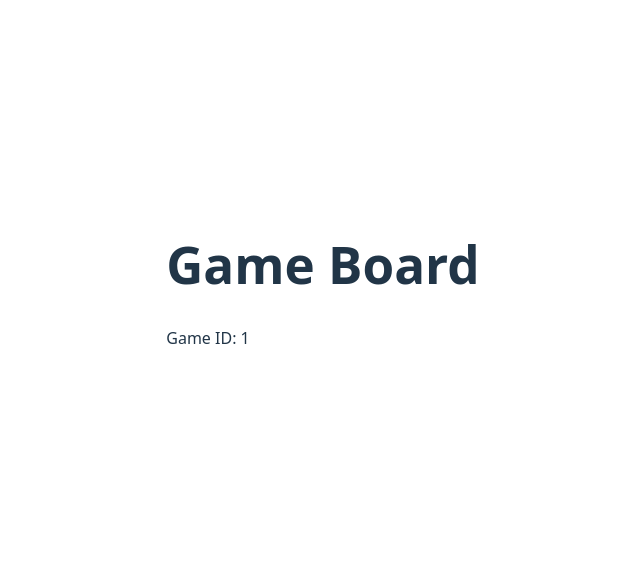
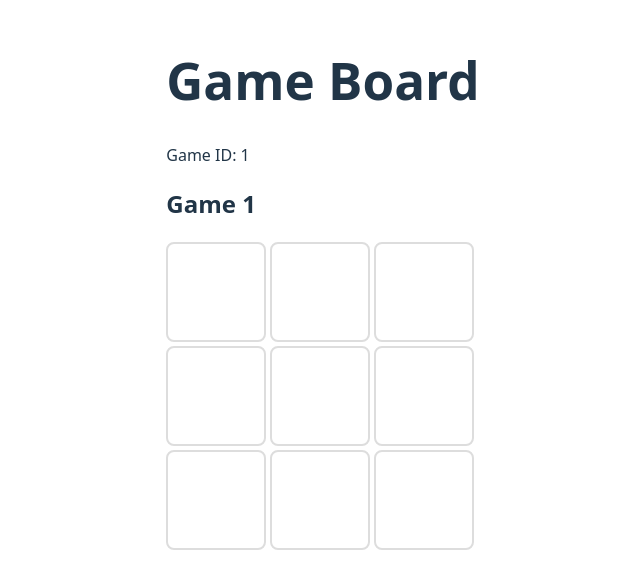
Before and after one commit to KevinOrfas/tic-tac-toe, a React (Vite) app in the folder client/: page /game/1 in a window 1280 px wide. Shown: the part 116-704 px from the top of the page, without its empty margins (317-957 px from the left). Built offline with nearby package versions, Linux system fonts and the light colour scheme.

Commit message:
Create the game Grid

```diff
--- a/client/src/App.tsx
+++ b/client/src/App.tsx
@@ -2,6 +2,7 @@ import './App.css';
 import { GamesList, type ResponseShape } from './components/GamesList.tsx';
 import { useEffect, useState } from 'react';
 import { Route, useLocation } from 'wouter';
+import { GameBoard } from './components/GameBoard.tsx';
 
 function HomePage() {
   const [, setLocation] = useLocation();
@@ -62,21 +63,12 @@ function HomePage() {
   );
 }
 
-function GameBoard({ params }: { params: { id: string } }) {
-  return (
-    <div>
-      <h1>Game Board</h1>
-      <p>Game ID: {params.id}</p>
-    </div>
-  );
-}
-
 function App() {
   return (
     <>
       <Route path="/" component={HomePage} />
       <Route path="/game/:id">
-        {(params) => <GameBoard params={params} />}
+        {(params) => <GameBoard gameId={params.id} />}
       </Route>
     </>
   );
--- /dev/null
+++ b/client/src/components/GameBoard.tsx
@@ -0,0 +1,40 @@
+interface GameBoardProps {
+  gameId: string;
+}
+export function GameBoard({ gameId }: GameBoardProps) {
+  const board = Array(9).fill(null);
+  return (
+    <div>
+      <h1>Game Board</h1>
+      <p>Game ID: {gameId}</p>
+
+      <div>
+        <h2>Game {gameId}</h2>
+        <div
+          data-testid="game-grid"
+          style={{
+            display: 'grid',
+            gridTemplateColumns: 'repeat(3, 100px)',
+            gap: '4px',
+          }}
+        >
+          {board.map((cell, index) => (
+            <button
+              key={index}
+              style={{
+                width: '100px',
+                height: '100px',
+                fontSize: '24px',
+                border: '2px solid #ddd',
+                backgroundColor: '#fff',
+                cursor: 'pointer',
+              }}
+            >
+              {cell}
+            </button>
+          ))}
+        </div>
+      </div>
+    </div>
+  );
+}
```
Also changed, not shown: 1 other file (tests, documents, lock files or other folders).
